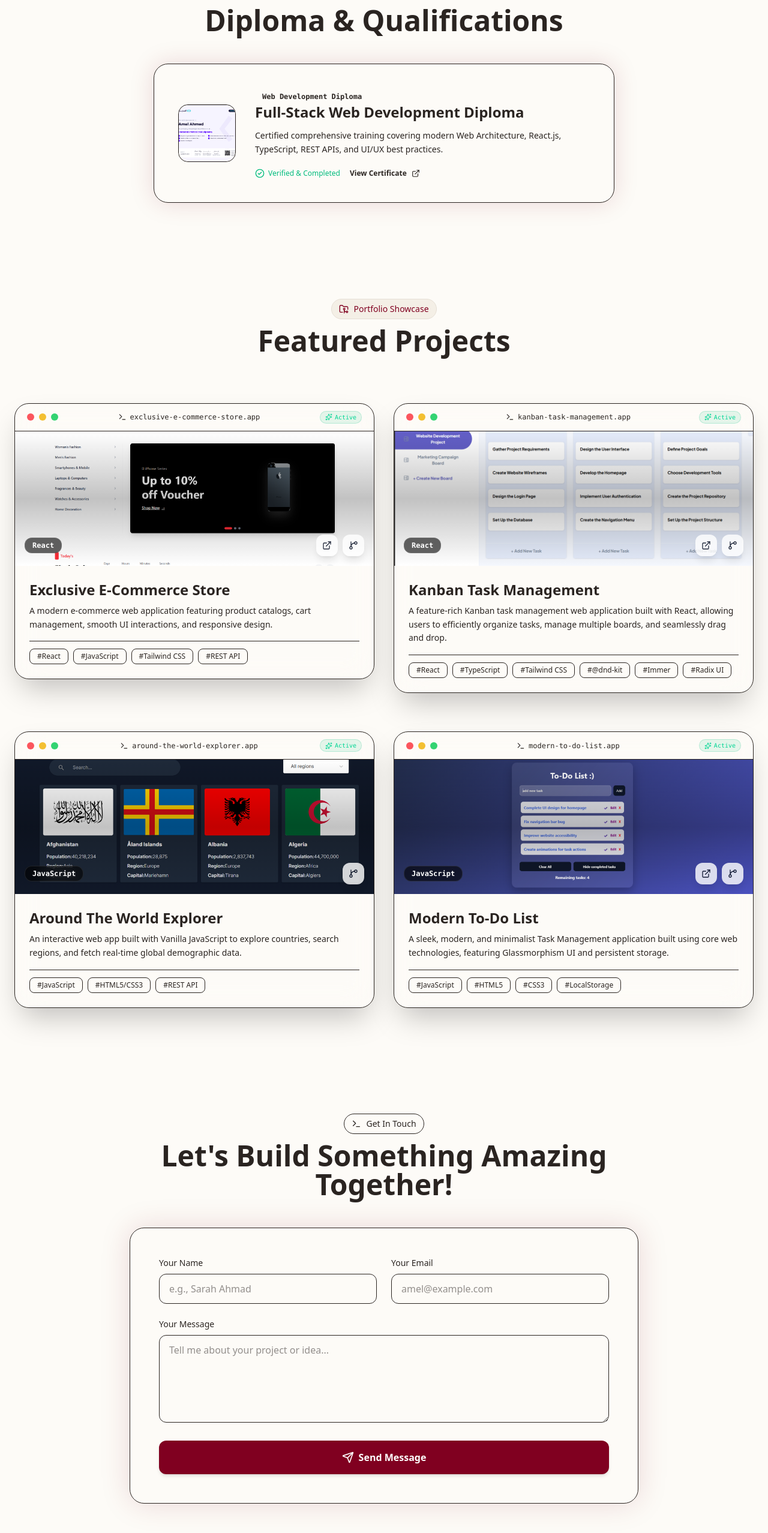
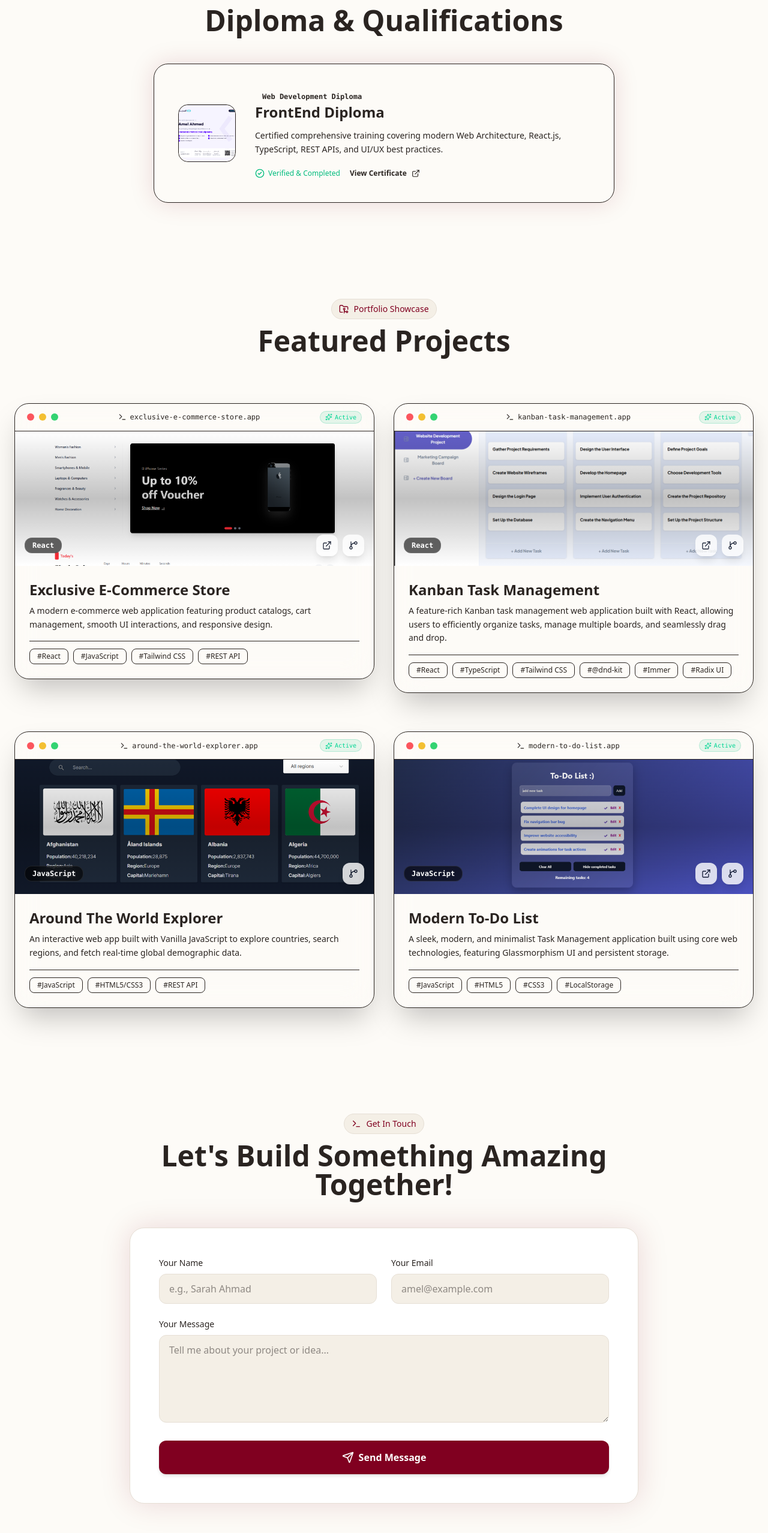
Before and after one commit to AmelDev2/my-portfolio, a React (Vite) app: page / in a window 1280 px wide. Shown: the part 1579-4134 px from the top of the page at 60% size. Built offline with nearby package versions, Linux system fonts and the light colour scheme.

Commit message:
fix: resolve contact form submission and update reset state

```diff
--- a/package.json
+++ b/package.json
@@ -10,6 +10,7 @@
     "preview": "vite preview"
   },
   "dependencies": {
+    "@formspree/react": "^3.0.0",
     "@tailwindcss/vite": "^4.3.3",
     "framer-motion": "^14.4.0",
     "html2pdf.js": "^0.14.0",
--- a/src/components/Certifications.tsx
+++ b/src/components/Certifications.tsx
@@ -46,8 +46,8 @@ export const Certifications: React.FC<CertificationsProps> = ({ lang }) => {
             </span>
             <h3 className="text-2xl font-bold text-[(--text-primary)]">
               {lang === "en"
-                ? "Full-Stack Web Development Diploma"
-                : "شهادة دبلومة تطوير وتصميم الويب المتكامل"}
+                ? "FrontEnd Diploma"
+                :"شهادة دبلومة تطوير المواقع"}
             </h3>
             <p className="text-[(--text-secondary)] text-sm leading-relaxed">
               {lang === "en"
--- a/src/components/ContactForm.tsx
+++ b/src/components/ContactForm.tsx
@@ -1,5 +1,5 @@
 import React, { useState } from "react";
-import { Send, CheckCircle2, Terminal } from "lucide-react";
+import { Send, CheckCircle2, Terminal, Loader2 } from "lucide-react";
 
 interface ContactFormProps {
   lang: "en" | "ar";
@@ -7,16 +7,43 @@ interface ContactFormProps {
 
 export const ContactForm: React.FC<ContactFormProps> = ({ lang }) => {
   const [submitted, setSubmitted] = useState(false);
+  const [loading, setLoading] = useState(false);
+  const [error, setError] = useState("");
+
   const [formData, setFormData] = useState({
     name: "",
     email: "",
     message: "",
   });
 
-  const handleSubmit = (e: React.FormEvent) => {
+  const handleSubmit = async (e: React.FormEvent) => {
     e.preventDefault();
+    setLoading(true);
+    setError("");
+
+    try {
+      const response = await fetch("https://formspree.io/f/xdeezoqz", {
+        method: "POST",
+        headers: {
+          "Content-Type": "application/json",
+          "Accept": "application/json"
+        },
+        body: JSON.stringify(formData),
+      });
+
+      if (response.ok) {
         setSubmitted(true);
+        setFormData({ name: '', email: '', message: '' });
         setTimeout(() => setSubmitted(false), 5000);
+      } else {
+        const data = await response.json();
+        setError(data.error || (lang === "en" ? "Failed to send message. Please try again." : "فشل إرسال الرسالة. يرجى المحاولة مرة أخرى."));
+      }
+    } catch {
+      setError(lang === "en" ? "Network error. Please check your connection." : "خطأ في الشبكة. يرجى التحقق من اتصالك.");
+    } finally {
+      setLoading(false);
+    }
   };
 
   return (
@@ -25,27 +52,27 @@ export const ContactForm: React.FC<ContactFormProps> = ({ lang }) => {
       className="py-20 px-6 max-w-4xl mx-auto relative z-10"
     >
       <div className="text-center mb-12">
-        <div className="inline-flex items-center gap-2 px-3 py-1.5 rounded-full bg-[(--bg-secondary)] border border-[(--border-color)] text-[(--accent-burgundy)] text-sm font-medium mb-3">
+        <div className="inline-flex items-center gap-2 px-3 py-1.5 rounded-full bg-(--bg-secondary) border border-(--border-color) text-(--accent-burgundy) text-sm font-medium mb-3">
           <Terminal className="w-4 h-4" />
           <span>{lang === "en" ? "Get In Touch" : "تواصل معي"}</span>
         </div>
-        <h2 className="text-3xl md:text-5xl font-extrabold text-[(--text-primary)]">
+        <h2 className="text-3xl md:text-5xl font-extrabold text-(--text-primary)">
           {lang === "en"
             ? "Let's Build Something Amazing Together!"
             : "لنبتكر شيئاً استثنائياً معاً!"}
         </h2>
       </div>
 
-      <div className="rounded-3xl bg-[(--bg-card)] border border-[(--border-color)] p-8 md:p-12 shadow-[0_0_50px_var(--glow-color)] relative overflow-hidden">
+      <div className="rounded-3xl bg-(--bg-card) border border-(--border-color) p-8 md:p-12 shadow-[0_0_50px_var(--glow-color)] relative overflow-hidden">
         {submitted ? (
           <div className="text-center py-12 space-y-4">
             <CheckCircle2 className="w-16 h-16 text-emerald-500 mx-auto animate-bounce" />
-            <h3 className="text-2xl font-bold text-[(--text-primary)]">
+            <h3 className="text-2xl font-bold text-(--text-primary)">
               {lang === "en"
                 ? "Message Sent Successfully!"
                 : "تم إرسال رسالتك بنجاح!"}
             </h3>
-            <p className="text-[(--text-secondary)]">
+            <p className="text-(--text-secondary)">
               {lang === "en"
                 ? "Thank you for reaching out. I'll get back to you shortly."
                 : "شكراً لتواصلك، سأرد عليكِ في أقرب وقت ممكن."}
@@ -53,12 +80,19 @@ export const ContactForm: React.FC<ContactFormProps> = ({ lang }) => {
           </div>
         ) : (
           <form onSubmit={handleSubmit} className="space-y-6">
+            {error && (
+              <div className="p-4 rounded-xl bg-red-500/10 border border-red-500/20 text-red-500 text-sm text-center">
+                {error}
+              </div>
+            )}
+
             <div className="grid grid-cols-1 md:grid-cols-2 gap-6">
               <div>
-                <label className="block text-sm font-medium mb-2 text-[(--text-primary)]">
+                <label className="block text-sm font-medium mb-2 text-(--text-primary)">
                   {lang === "en" ? "Your Name" : "الاسم"}
                 </label>
                 <input
+                  name="name"
                   type="text"
                   required
                   value={formData.name}
@@ -68,31 +102,33 @@ export const ContactForm: React.FC<ContactFormProps> = ({ lang }) => {
                   placeholder={
                     lang === "en" ? "e.g., Sarah Ahmad" : "مثال: أمل"
                   }
-                  className="w-full px-4 py-3 rounded-xl bg-[(--bg-secondary)] border border-[(--border-color)] text-[(--text-primary)] focus:outline-none focus:border-[(--accent-burgundy)] transition-all"
+                  className="w-full px-4 py-3 rounded-xl bg-(--bg-secondary) border border-(--border-color) text-(--text-primary) focus:outline-none focus:border-(--accent-burgundy) transition-all"
                 />
               </div>
               <div>
-                <label className="block text-sm font-medium mb-2 text-[(--text-primary)]">
+                <label className="block text-sm font-medium mb-2 text-(--text-primary)">
                   {lang === "en" ? "Your Email" : "البريد الإلكتروني"}
                 </label>
                 <input
                   type="email"
+                  name="email"
                   required
                   value={formData.email}
                   onChange={(e) =>
                     setFormData({ ...formData, email: e.target.value })
                   }
                   placeholder="amel@example.com"
-                  className="w-full px-4 py-3 rounded-xl bg-[(--bg-secondary)] border border-[(--border-color)] text-[(--text-primary)] focus:outline-none focus:border-[(--accent-burgundy)] transition-all"
+                  className="w-full px-4 py-3 rounded-xl bg-(--bg-secondary) border border-(--border-color) text-(--text-primary) focus:outline-none focus:border-(--accent-burgundy) transition-all"
                 />
               </div>
             </div>
 
             <div>
-              <label className="block text-sm font-medium mb-2 text-[(--text-primary)]">
+              <label className="block text-sm font-medium mb-2 text-(--text-primary)">
                 {lang === "en" ? "Your Message" : "الرسالة"}
               </label>
               <textarea
+                name="message"
                 rows={5}
                 required
                 value={formData.message}
@@ -104,18 +140,30 @@ export const ContactForm: React.FC<ContactFormProps> = ({ lang }) => {
                     ? "Tell me about your project or idea..."
                     : "اكتبي تفاصيل مشروعكِ أو فكرتكِ هنا..."
                 }
-                className="w-full px-4 py-3 rounded-xl bg-[(--bg-secondary)] border border-[(--border-color)] text-[(--text-primary)] focus:outline-none focus:border-[(--accent-burgundy)] transition-all"
+                className="w-full px-4 py-3 rounded-xl bg-(--bg-secondary) border border-(--border-color) text-(--text-primary) focus:outline-none focus:border-(--accent-burgundy) transition-all"
               />
             </div>
 
             <button
               type="submit"
-              className="w-full py-4 rounded-xl bg-[#800020] text-white font-semibold hover:opacity-90 transition-all duration-200 shadow-md flex items-center justify-center gap-2 cursor-pointer"
+              disabled={loading}
+              className="w-full py-4 rounded-xl bg-[#800020] text-white font-semibold hover:opacity-90 transition-all duration-200 shadow-md flex items-center justify-center gap-2 cursor-pointer disabled:opacity-50"
             >
+              {loading ? (
+                <>
+                  <Loader2 className="w-5 h-5 text-white animate-spin" />
+                  <span className="text-white">
+                    {lang === "en" ? "Sending..." : "جاري الإرسال..."}
+                  </span>
+                </>
+              ) : (
+                <>
                   <Send className="w-5 h-5 text-white" />
                   <span className="text-white">
                     {lang === "en" ? "Send Message" : "إرسال الرسالة"}
                   </span>
+                </>
+              )}
             </button>
           </form>
         )}
```
Also changed, not shown: 1 other file (tests, documents, lock files or other folders). Lines whose indentation alone changed are shown as unchanged.
